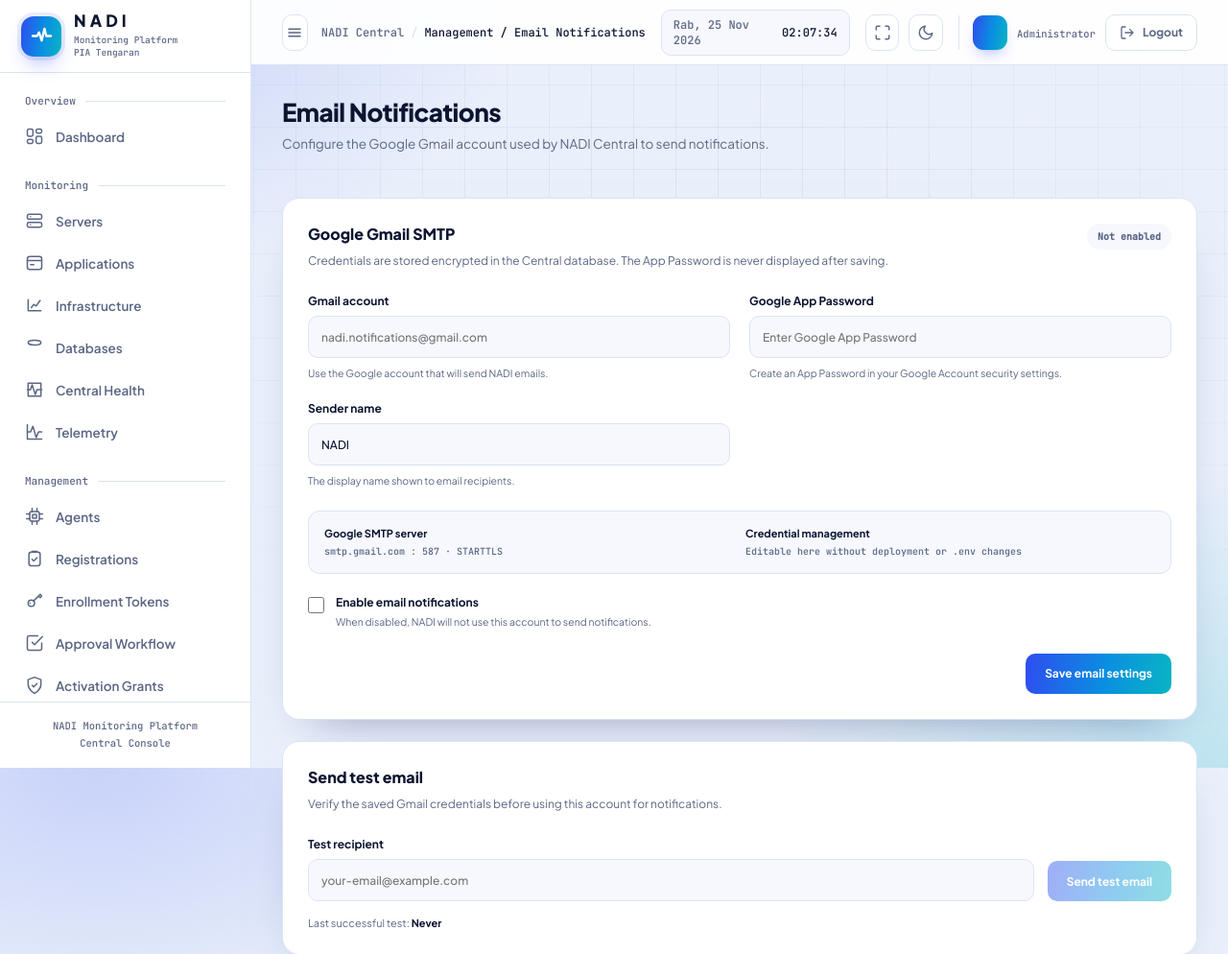
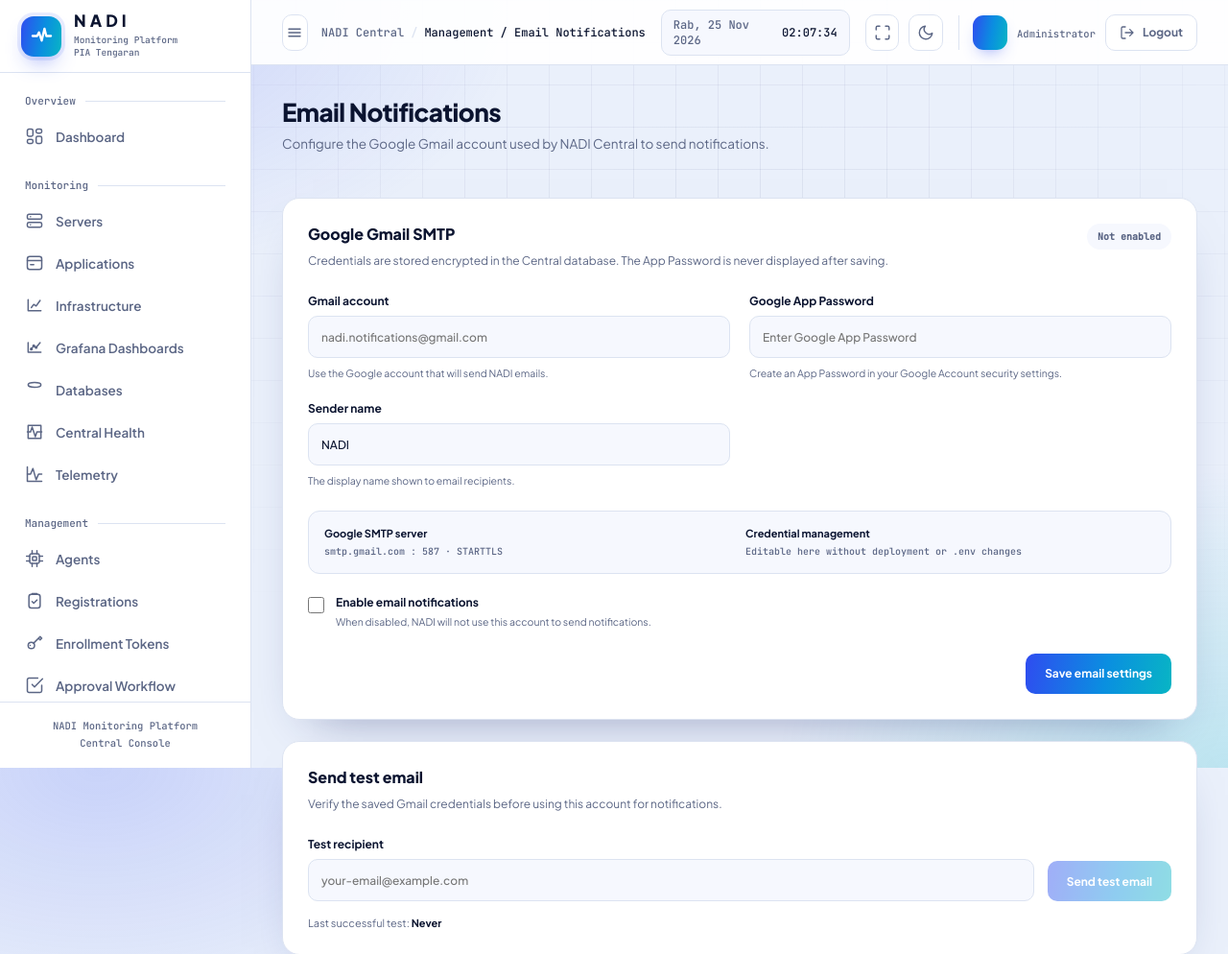
Before and after one commit to simfinance/nadi-central, a Laravel app: template resources/views/management/notification-mail.blade.php in a window 1280 px wide. Shown: the top 994 px of the page at 96% size. Run offline with Laravel 12, Linux system fonts and the light colour scheme; the template is opened without the code that fills it, so the values that code supplies are empty.

Commit message:
Add Grafana dashboards navigation link

```diff
--- a/resources/views/layouts/app.blade.php
+++ b/resources/views/layouts/app.blade.php
@@ -486,6 +486,16 @@
                         <span>Infrastructure</span>
                     </a>
 
+                    <a href="{{ route('monitoring.grafana') }}" class="menu-link {{ request()->routeIs('monitoring.grafana') ? 'active' : '' }}">
+                        <svg class="menu-icon" viewBox="0 0 24 24" fill="none" stroke="currentColor" stroke-width="1.8" stroke-linecap="round" stroke-linejoin="round">
+                            <path d="M4 18V6M4 18h16M8 14l3-4 3 2 5-6"/>
+                            <circle cx="8" cy="14" r="1"/>
+                            <circle cx="11" cy="10" r="1"/>
+                            <circle cx="14" cy="12" r="1"/>
+                        </svg>
+                        <span>Grafana Dashboards</span>
+                    </a>
+
                     <a href="{{ route('monitoring.databases') }}" class="menu-link {{ request()->routeIs('monitoring.databases') ? 'active' : '' }}">
                         <svg class="menu-icon" viewBox="0 0 24 24" fill="none" stroke="currentColor" stroke-width="1.8" stroke-linecap="round" stroke-linejoin="round"><ellipse cx="12" cy="6" rx="8" ry="3"/><path d="M46v12c0 1.7 3.6 3 8 3s8-1.3 8-3V6M4 12c0 1.7 3.6 3 8 3s8-1.3 8-3"/></svg>
                         <span>Databases</span>
```
